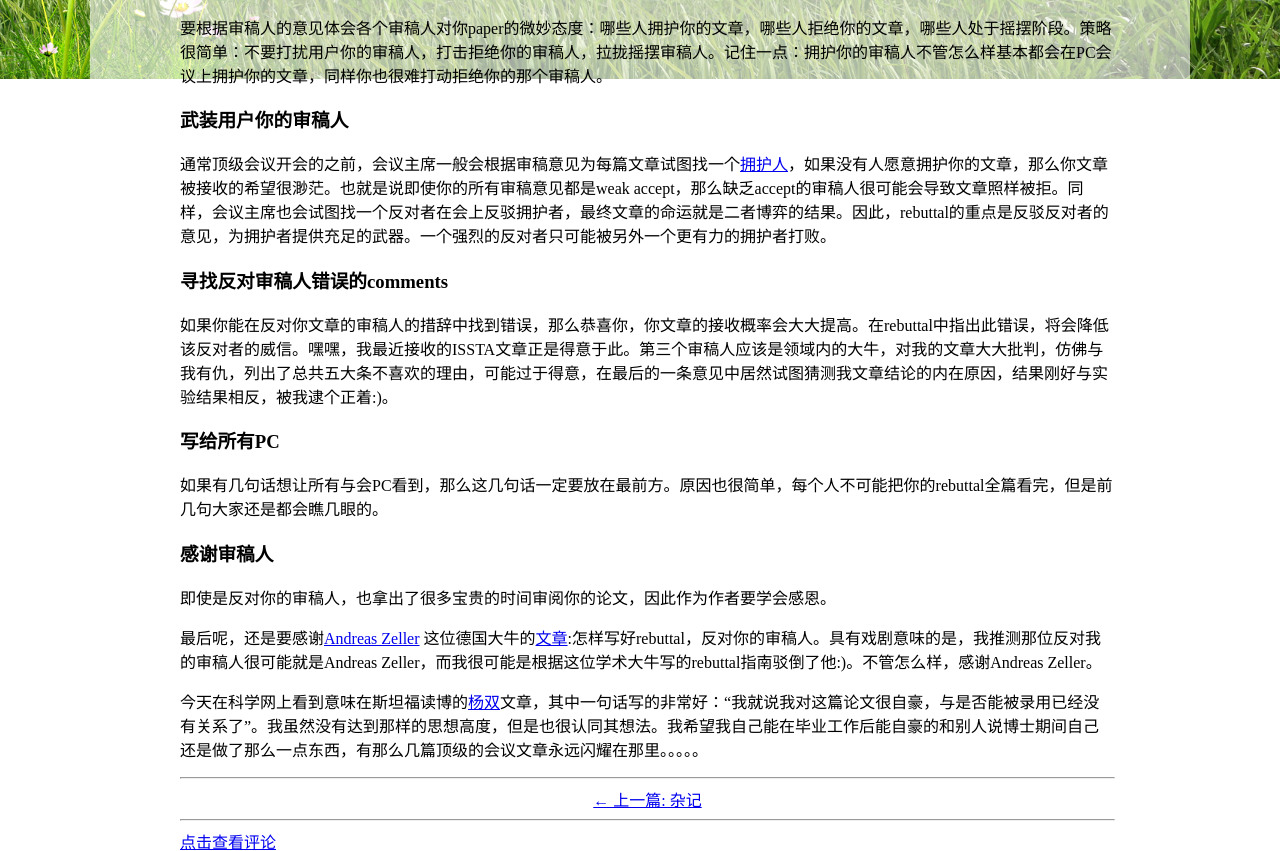
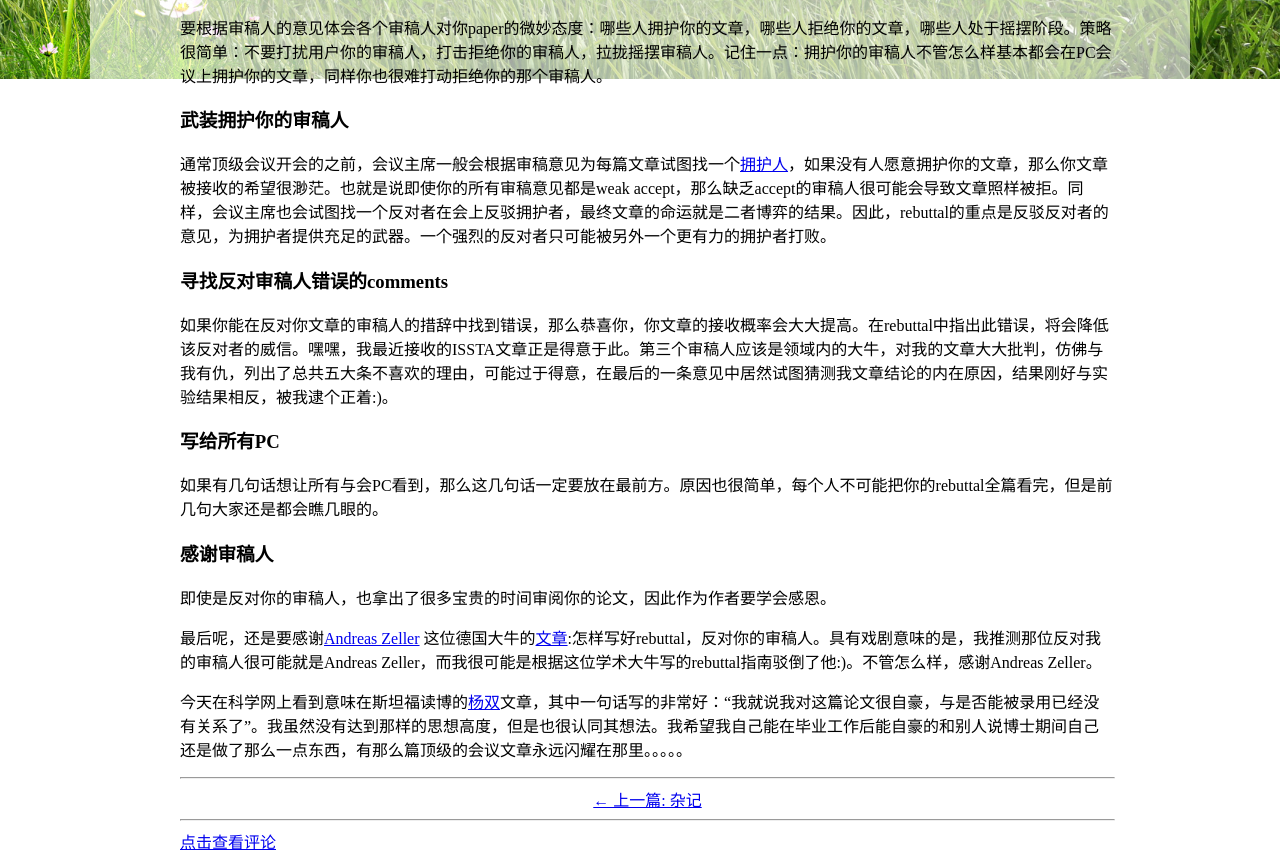
Before and after one commit to qiyuhua/qiyuhua.github.com, a Jekyll site: the page built from _posts/2013-05-17-rebuttal.md, in a window 1280 px wide. Shown: the part 821-1672 px from the top of the page. Built offline with Jekyll 4.4.1, drawn with Linux system fonts in a browser that asks for light colours; nearby versions of some CDN libraries; Markdown is read by kramdown in place of the engine named in the settings.

Commit message:
博文一篇

```diff
--- a/_posts/2013-05-17-rebuttal.md
+++ b/_posts/2013-05-17-rebuttal.md
@@ -19,7 +19,7 @@ description: |
 ### 区分审稿人态度
    要根据审稿人的意见体会各个审稿人对你paper的微妙态度：哪些人拥护你的文章，哪些人拒绝你的文章，哪些人处于摇摆阶段。策略很简单：不要打扰用户你的审稿人，打击拒绝你的审稿人，拉拢摇摆审稿人。记住一点：拥护你的审稿人不管怎么样基本都会在PC会议上拥护你的文章，同样你也很难打动拒绝你的那个审稿人。
 
-### 武装用户你的审稿人
+### 武装拥护你的审稿人
    通常顶级会议开会的之前，会议主席一般会根据审稿意见为每篇文章试图找一个[拥护人](http://scg.unibe.ch/download/champion/)，如果没有人愿意拥护你的文章，那么你文章被接收的希望很渺茫。也就是说即使你的所有审稿意见都是weak accept，那么缺乏accept的审稿人很可能会导致文章照样被拒。同样，会议主席也会试图找一个反对者在会上反驳拥护者，最终文章的命运就是二者博弈的结果。因此，rebuttal的重点是反驳反对者的意见，为拥护者提供充足的武器。一个强烈的反对者只可能被另外一个更有力的拥护者打败。
 
 ### 寻找反对审稿人错误的comments
@@ -33,4 +33,4 @@ description: |
 
    最后呢，还是要感谢[Andreas Zeller](http://www.st.cs.uni-saarland.de/zeller/) 这位德国大牛的[文章](http://www.st.cs.uni-saarland.de/zeller/onresearch/rebuttal-patterns.php3):怎样写好rebuttal，反对你的审稿人。具有戏剧意味的是，我推测那位反对我的审稿人很可能就是Andreas Zeller，而我很可能是根据这位学术大牛写的rebuttal指南驳倒了他:)。不管怎么样，感谢Andreas Zeller。
 
-  今天在科学网上看到意味在斯坦福读博的[杨双](http://blog.sciencenet.cn/home.php?mod=space&uid=441887)文章，其中一句话写的非常好：“我就说我对这篇论文很自豪，与是否能被录用已经没有关系了”。我虽然没有达到那样的思想高度，但是也很认同其想法。我希望我自己能在毕业工作后能自豪的和别人说博士期间自己还是做了那么一点东西，有那么几篇顶级的会议文章永远闪耀在那里。。。。。
+  今天在科学网上看到意味在斯坦福读博的[杨双](http://blog.sciencenet.cn/home.php?mod=space&uid=441887)文章，其中一句话写的非常好：“我就说我对这篇论文很自豪，与是否能被录用已经没有关系了”。我虽然没有达到那样的思想高度，但是也很认同其想法。我希望我自己能在毕业工作后能自豪的和别人说博士期间自己还是做了那么一点东西，有那么篇顶级的会议文章永远闪耀在那里。。。。。
```
